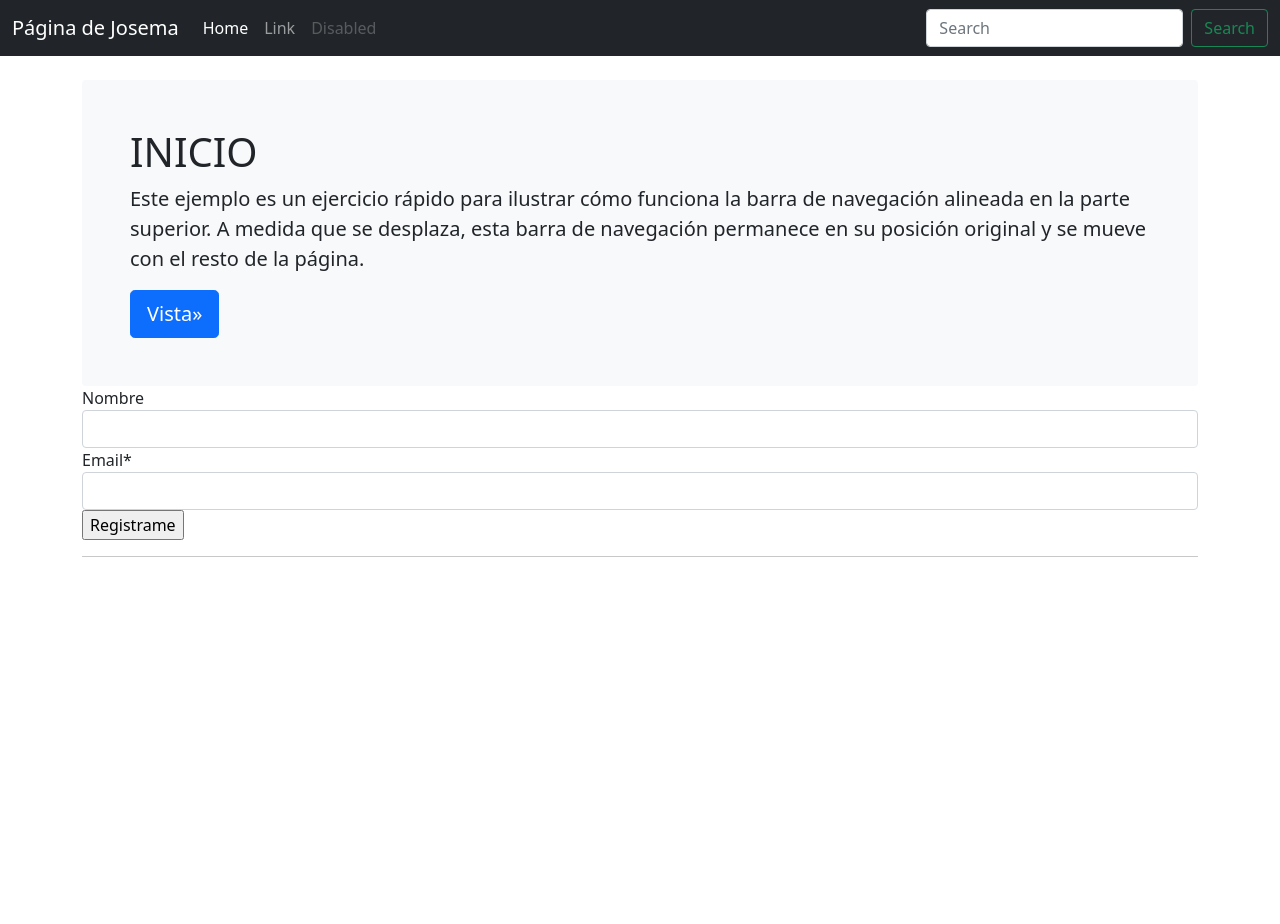
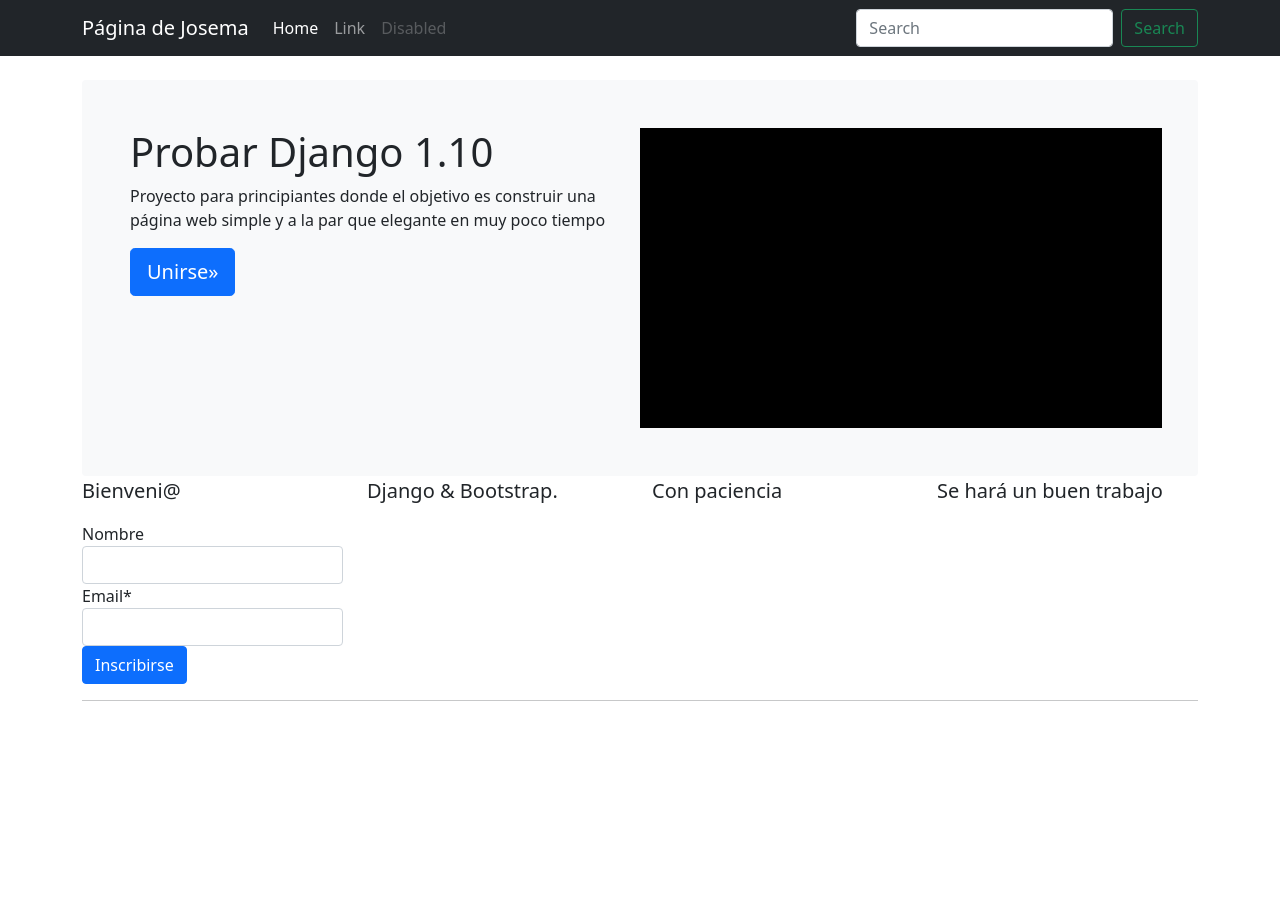
Before and after one commit to joserogu/pd100, a Django app: page / in a window 1280 px wide. Shown: the top 924 px of the page. Run offline with Django 4.2, Linux system fonts and the light colour scheme; some libraries are stand-ins or nearby versions.

Commit message:
Realizo estilos mediante bootstrap

```diff
--- a/source/templates/inicio.html
+++ b/source/templates/inicio.html
@@ -4,10 +4,17 @@
 {% block head_title %}Bienvenidos a | {% endblock %}
 
 {% block jumbotron_content %}
-<h1>INICIO</h1>
-<p class="lead">Este ejemplo es un ejercicio rápido para ilustrar cómo funciona la barra de navegación alineada en la parte superior. A medida que se desplaza, esta barra de navegación permanece en su posición original y se mueve con el resto de la página.</p>
-<a class="btn btn-lg btn-primary" href="/docs/5.1/components/navbar/" role="button">Vista&raquo;</a>
-  {% endblock %}
+<div class="row">
+    <div class="col-sm-6">
+        <h1>Probar Django 1.10</h1>
+        <p>Proyecto para principiantes donde el objetivo es construir una página web simple y a la par que elegante en muy poco tiempo</p>
+        <p>
+        <a class="btn btn-lg btn-primary" href="/docs/5.1/components/navbar/" role="button">Unirse&raquo;</a>
+        </p>
+    </div>
+    <div class="col-sm-6" style="background-color: black; height: 300px;"></div>
+</div>
+        {% endblock %}
 
 {{ titulo }} <br/>
 {{ request.user }}
@@ -15,9 +22,23 @@
 <br/>
 
 {% block content %}
-<form method="POST" action="">{% csrf_token %}
-{{ el_form|crispy }}
-<input type="submit" value="Registrame" />
-</form>
+<div class="row">
+    <div class="col-sm-3 col-xs-12 pull-right">
+        <p class="lead">{{ titulo }}</p>
+        <form method="POST" action="">{% csrf_token %}
+        {{ el_form|crispy }}
+        <input class="btn btn-primary" type="submit" value="Inscribirse" />
+        </form>
+    </div>
+    <div class='col-sm-3'>
+        <p class="lead">Django &amp; Bootstrap.</p>
+    </div>
+    <div class='col-sm-3'>
+        <p class="lead">Con paciencia</p>
+    </div>
+    <div class='col-sm-3'>
+        <p class="lead">Se hará un buen trabajo</p>
+    </div>
+</div>
 <hr/>
 {% endblock %}
--- a/source/templates/navbar.html
+++ b/source/templates/navbar.html
@@ -1,7 +1,7 @@
 <!-- Static navbar -->
 
 <nav class="navbar navbar-expand-md navbar-dark bg-dark mb-4">
-    <div class="container-fluid">
+    <div class="container">
       <a class="navbar-brand" href="#">Página de Josema</a>
       <button class="navbar-toggler" type="button" data-bs-toggle="collapse" data-bs-target="#navbarCollapse" aria-controls="navbarCollapse" aria-expanded="false" aria-label="Toggle navigation">
         <span class="navbar-toggler-icon"></span>
```
